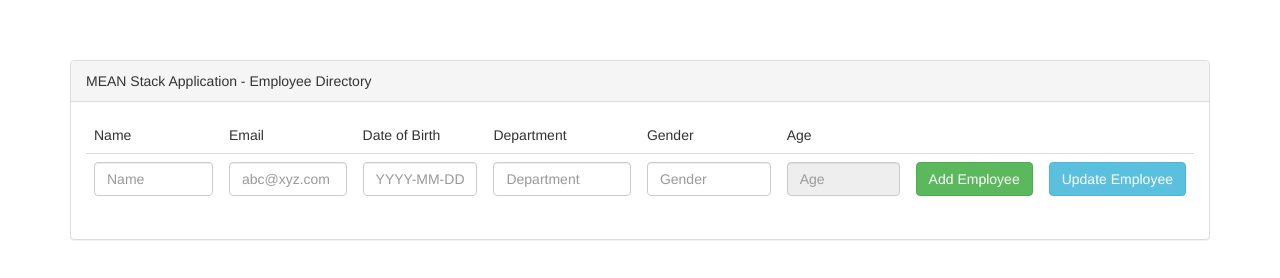
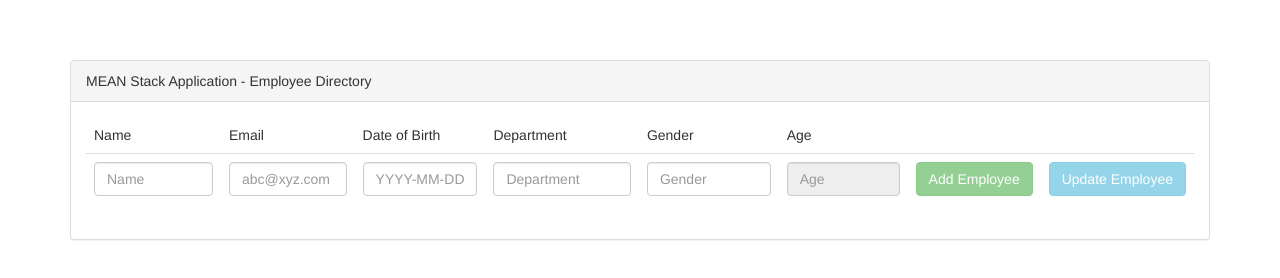
Before and after one commit to Astral02/EmployeeDirectory, a website: page index.html in a window 1280 px wide. Drawn offline with nearby package versions, Linux system fonts and the light colour scheme; no server answers.

Commit message:
Disabling the Update and Edit buttons
Disabling the Update and Edit buttons  when required fields are emplty

```diff
--- a/index.html
+++ b/index.html
@@ -58,6 +58,7 @@
     <div class="panel panel-default">
       <div class="panel-heading center">MEAN Stack Application - Employee Directory</div>
       <div class="panel-body">
+        <form name="employeeform">
         <table class="table">
           <thead>
             <tr>
@@ -71,7 +72,6 @@
           </thead>
           <tbody>
             <tr>
-              <form>
                 <td>
                   <input class="form-control" type="text" ng-model="employee.Name" required placeholder="Name" />
                 </td>
@@ -92,12 +92,11 @@
                   <input type="number" ng-model="employee.Age" disabled class="form-control" placeholder="Age" />
                 </td>
                 <td>
-                  <button class="btn btn-success btn-md" ng-click="addEmployee()">Add Employee</button>
+                  <button class="btn btn-success btn-md" ng-disabled="employeeform.$invalid" ng-click="addEmployee()">Add Employee</button>
                   <td>
-                    <button class="btn btn-info btn-md" ng-click="updateEmployee()">Update Employee</button>
+                    <button class="btn btn-info btn-md" ng-disabled="employeeform.$invalid" ng-click="updateEmployee()">Update Employee</button>
                   </td>
                 </td>
-              </form>
             </tr>
             <tr ng-repeat="employee in employees">
               <td>{{employee.Name}}</td>
@@ -113,6 +112,7 @@
             </tr>
           </tbody>
         </table>
+      </form>
       </div>
     </div>
 </body>
```
